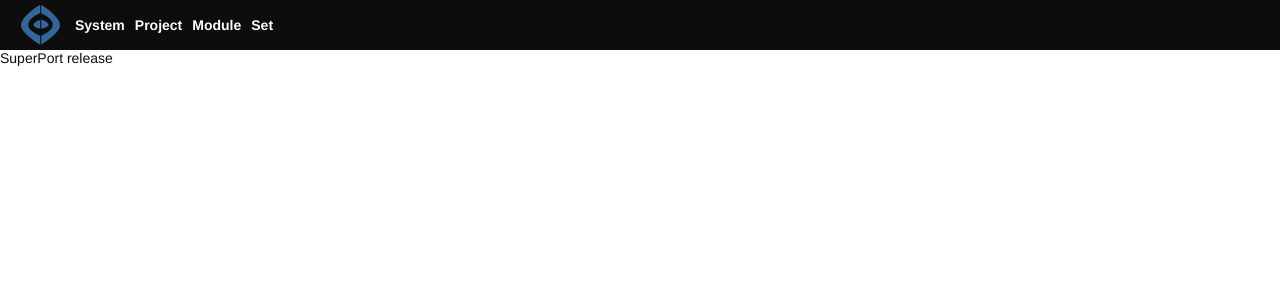
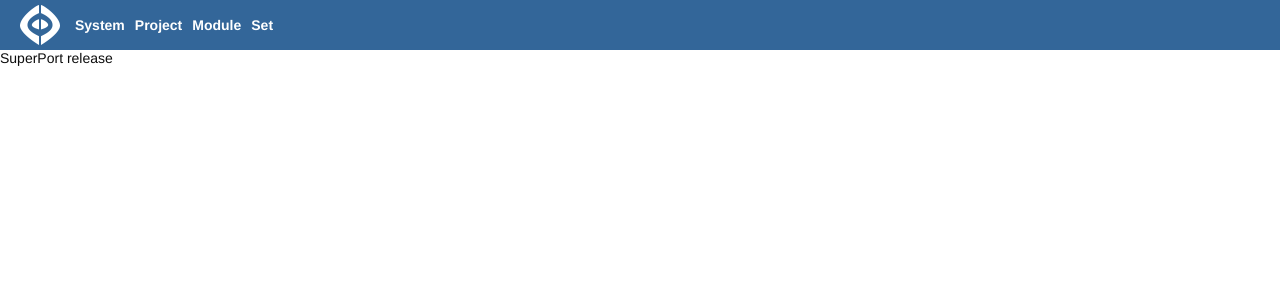
Before and after one commit to itworkcenter/cms, a Node server app: page /admin in a window 1280 px wide. Shown: the top 300 px of the page. Run offline with Node 20, Linux system fonts and the light colour scheme; some libraries are stand-ins or nearby versions.

Commit message:
upadate logo

```diff
--- a/public/style/admin.css
+++ b/public/style/admin.css
@@ -11,7 +11,7 @@
     padding: 0 20px;
     height: 50px;
     line-height: 50px;
-    background-color: #0D0D0D;
+    background-color: #336699;
 }
 
 #Header .one {
@@ -23,7 +23,9 @@
     width: 40px;
     height: 40px;
     margin-top: 5px;
-    background: url("../images/logo.png") no-repeat;
+    background-image: url("../images/logo.png");
+    background-repeat: no-repeat;
+    background-position:-40px 0px;
 }
 
 #Header #Nav ul li {
--- a/public/style/login.css
+++ b/public/style/login.css
@@ -24,7 +24,9 @@
   margin-right:20px;
   width:40px;
   height:40px;
-  background:url("../images/logo.png") no-repeat;
+  background-image: url("../images/logo.png");
+  background-repeat: no-repeat;
+  background-position:0px 0px;
 }
 #Login .list .button{
   width:80px;
--- a/public/style/page.css
+++ b/public/style/page.css
@@ -34,7 +34,9 @@ body {
     height: 40px;
     width: 40px;
     margin-top: 5px;
-    background: url("../images/logo.png") no-repeat;
+    background-image: url("../images/logo.png");
+    background-repeat: no-repeat;
+    background-position:-40px 0px;
 }
 
 #Header #Nav ul li {
```
Also changed, not shown: public/images/logo.png.
